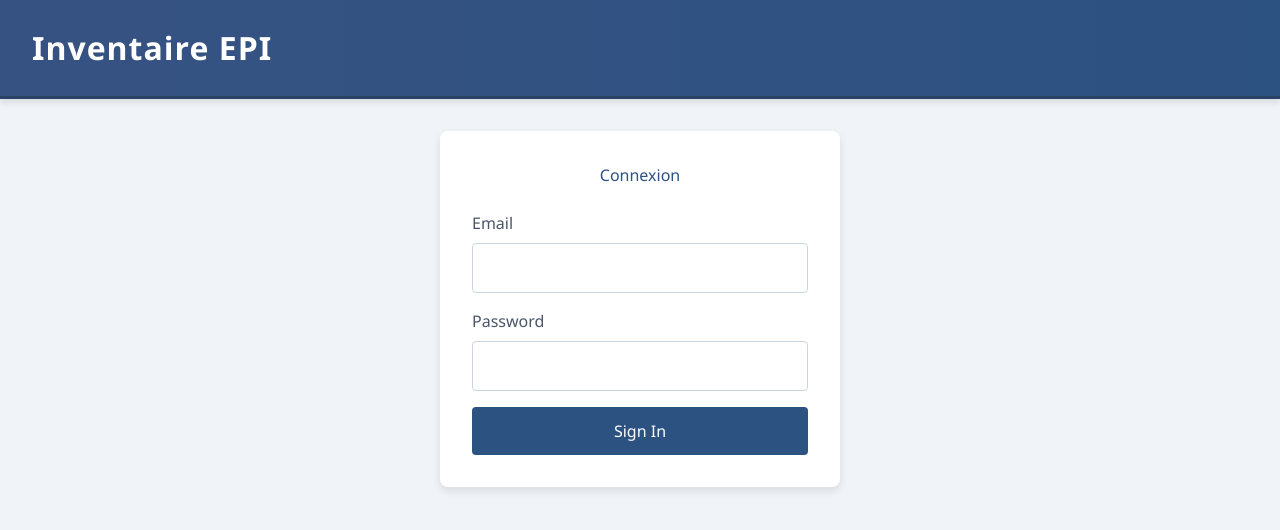
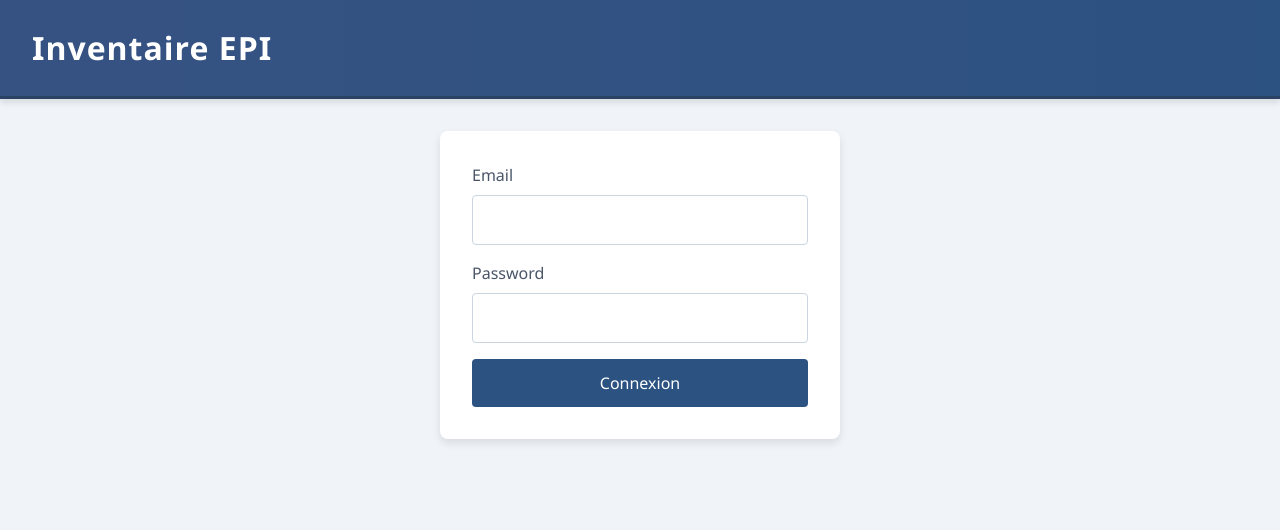
Before and after one commit to Adri0953/Inventaire_EPI, a SvelteKit app: page / in a window 1280 px wide. Shown: the top 530 px of the page. Built offline with nearby package versions, Linux system fonts and the light colour scheme; no server answers.

Commit message:
suppression d'un texte inutile et traduction d'un bouton

```diff
--- a/src/routes/+page.svelte
+++ b/src/routes/+page.svelte
@@ -3,7 +3,6 @@
 </script>
 
 <div class="login-container">
-  <h2>Connexion</h2>
   <form method="POST" action="?/login">
     <div class="form-group">
       <label for="email">Email</label>
@@ -19,7 +18,7 @@
       <p class="error">{form.error}</p>
     {/if}
 
-    <button type="submit" class="btn-primary">Sign In</button>
+    <button type="submit" class="btn-primary">Connexion</button>
   </form>
 </div>
 
```
